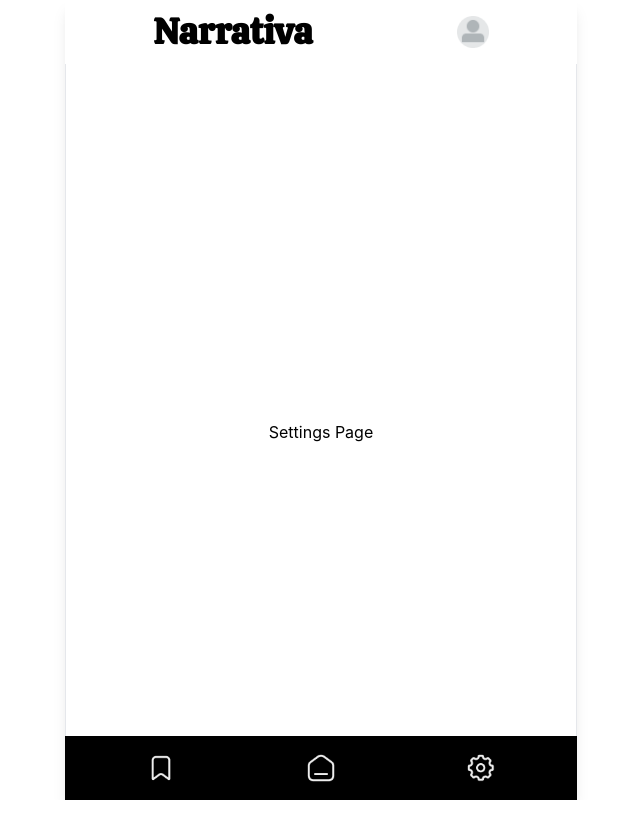
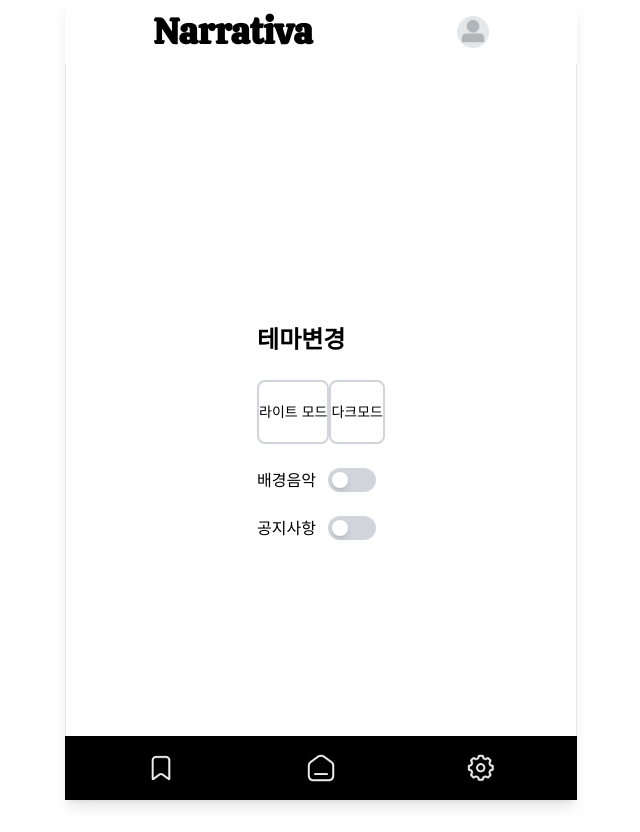
Before and after one commit to AI-X-4-A1-FINAL/Narrativa_Frontend, a React (Create React App) app: page /settings in a window 1280 px wide. Shown: the whole page, without its empty margins (319-959 px from the left). Before the commit the page ends 800 px from the top, so only its background shows below. Built offline with nearby package versions, Linux system fonts and the light colour scheme.

Commit message:
game intro page추가, 홈에서 이미지 클릭시 해당 장르 및 이미지, 태그 표시되도록 설정,설정 페이지 추가

```diff
--- a/src/App.tsx
+++ b/src/App.tsx
@@ -9,6 +9,7 @@ import Settings from './user_pages/Settings';
 import DeleteAccount from './user_pages/DeleteAccount';
 import Footer from './components/Footer';
 import Header from './components/Header';
+import GameIntro from './components/GameIntro';
 
 
 
@@ -26,6 +27,7 @@ const App: React.FC = () => {
             <Route path="/bookmarks" element={<Bookmarks />} />
             <Route path="/settings" element={<Settings />} />
             <Route path="/delete-account" element={<DeleteAccount />} />
+            <Route path="/game-intro" element={<GameIntro />} />
           </Routes>
         </main>
         <Footer />
--- /dev/null
+++ b/src/components/GameIntro.tsx
@@ -0,0 +1,49 @@
+import React from 'react';
+import { useLocation } from 'react-router-dom';
+
+interface LocationState {
+    genre: string;
+    tags: string[];
+    image: string;
+}
+
+const GameIntro: React.FC = () => {
+    const location = useLocation();
+    const { genre, tags, image } = location.state as LocationState;
+
+    const startGame = () => {
+        alert('Game Starting...');
+    };
+
+    return (
+        <div className="bg-white flex flex-col items-center justify-center min-h-screen">
+            <div className="border-2 border-gray-300 rounded-lg h-48 mb-4 flex items-center justify-center">
+                <img src={image} alt={genre} className="w-full h-full object-cover" />
+            </div>
+            <p className="text-gray-700 text-center mb-4">
+                {tags.map((tag, index) => (
+                    <span
+                        key={index}
+                        className="inline-block text-gray-700 text-sm font-semibold mr-2 px-3 py-1 rounded-full"
+                    >
+                        #{tag}
+                    </span>
+                ))}
+                <br />
+                여기는 해당 게임 설명 창입니다.<br />
+                이런식으로 텍스트가 추가될 예정이에요.<br />
+                생존.. 잘 하시길 굿럭
+            </p>
+
+            {/* Start Button */}
+            <button
+                onClick={startGame}
+                className="bg-custom-purple text-white font-bold py-2 px-4 rounded w-full hover:bg-blue-900 transition duration-200"
+            >
+                start
+            </button>
+        </div>
+    );
+};
+
+export default GameIntro;
--- a/src/user_pages/Home.tsx
+++ b/src/user_pages/Home.tsx
@@ -1,20 +1,35 @@
 import React from 'react';
+import { useNavigate } from 'react-router-dom';
 
 const Home: React.FC = () => {
+    const navigate = useNavigate();
+
+    // 장르 선택 함수
+    const handleClick = (genre: string, tags: string[], image: string) => {
+        navigate('/game-intro', {
+            state: {
+                genre,
+                tags,
+                image,
+            },
+        });
+    };
+
     return (
         <div className="flex justify-around items-center w-full max-w-lg mx-auto p-4 text-black bottom-0 min-h-screen overflow-y-auto">
             <div className="container mx-auto p-6">
-                {/* Notice */}
                 <div className="border-b border-gray-300 pb-4 mb-4">
                     <h2 className="text-lg font-semibold">공지사항 :</h2>
                 </div>
-                {/* Genre */}
                 <div className="flex flex-col items-center space-y-6">
                     <div className="w-full max-w-md">
-                        <div className="text-left font-semibold rounded-md opacity-90 mb-2">
-                            # 추리 # 미스테리
+                        <div className="text-left font-semibold opacity-90">
+                                #추리 #미스테리
                         </div>
-                        <div className="border rounded-lg overflow-hidden shadow-lg">
+                        <div
+                            className="border rounded-lg overflow-hidden shadow-lg cursor-pointer"
+                            onClick={() => handleClick('추리', ['추리', '미스테리'], '/images/choori.png')}
+                        >
                             <img
                                 src="/images/choori.png"
                                 alt="Mystery"
@@ -23,17 +38,22 @@ const Home: React.FC = () => {
                         </div>
                     </div>
 
+
                     <div className="w-full max-w-md">
-                        <div className="text-left font-semibold rounded-md opacity-90 mb-2">
-                            # 로맨스 # 판타지
+                        <div className="text-left font-semibold opacity-90">
+                                #연애 #로맨스 #판타지
                         </div>
-                        <div className="border rounded-lg overflow-hidden shadow-lg">
+                        <div
+                                className="border rounded-lg overflow-hidden shadow-lg cursor-pointer"
+                                onClick={() => handleClick('연애', ['연애', '시뮬레이션', '로맨스'], '/images/love.png')}
+                            >
                                 <img
                                     src="/images/love.png"
                                     alt="Romance"
                                     className="w-full h-64 object-cover"
                                 />
                             </div>
+
                     </div>
                 </div>
             </div>
--- a/src/user_pages/Settings.tsx
+++ b/src/user_pages/Settings.tsx
@@ -1,7 +1,66 @@
-import React from 'react';
+import React, { useState } from 'react';
 
 const Settings: React.FC = () => {
-  return <div>Settings Page</div>;
+    const [isBackgroundMusicOn, setIsBackgroundMusicOn] = useState(false);
+    const [isNotificationsOn, setIsNotificationsOn] = useState(false);
+
+    const handleToggle = (setter: React.Dispatch<React.SetStateAction<boolean>>) => {
+        setter(prev => !prev);
+    };
+
+    return (
+        <div className="flex justify-around items-center w-full mx-auto p-4 text-black bottom-0 min-h-screen overflow-y-auto">
+            <div className="container mx-auto p-6">
+                <h1 className="text-2xl font-bold mb-6">테마변경</h1>
+                <div className="flex justify-between mb-6">
+                    <div className="flex items-center">
+                        <div className="w-30 h-16 border-2 border-gray-300 flex items-center justify-center rounded-lg">
+                            <span className="text-sm">라이트 모드</span>
+                        </div>
+                    </div>
+                    <div className="flex items-center">
+                        <div className="w-30 h-16 border-2 border-gray-300 flex items-center justify-center rounded-lg">
+                            <span className="text-sm">다크모드</span>
+                        </div>
+                    </div>
+                </div>
+                <div className="mb-6">
+                    <label className="flex items-center cursor-pointer">
+                        <span className="mr-3">배경음악</span>
+                        <div
+                            className={`w-12 h-6 flex items-center rounded-full p-1 cursor-pointer ${
+                                isBackgroundMusicOn ? 'bg-custom-purple' : 'bg-gray-300'
+                            }`}
+                            onClick={() => handleToggle(setIsBackgroundMusicOn)}
+                        >
+                            <div
+                                className={`w-4 h-4 bg-white rounded-full shadow-md transform transition-transform duration-300 ${
+                                    isBackgroundMusicOn ? 'translate-x-6' : 'translate-x-0'
+                                }`}
+                            />
+                        </div>
+                    </label>
+                </div>
+                <div>
+                    <label className="flex items-center cursor-pointer">
+                        <span className="mr-3">공지사항</span>
+                        <div
+                            className={`w-12 h-6 flex items-center rounded-full p-1 cursor-pointer ${
+                                isNotificationsOn ? 'bg-custom-purple' : 'bg-gray-300'
+                            }`}
+                            onClick={() => handleToggle(setIsNotificationsOn)}
+                        >
+                            <div
+                                className={`w-4 h-4 bg-white rounded-full shadow-md transform transition-transform duration-300 ${
+                                    isNotificationsOn ? 'translate-x-6' : 'translate-x-0'
+                                }`}
+                            />
+                        </div>
+                    </label>
+                </div>
+            </div>
+        </div>
+    );
 };
 
 export default Settings;
--- a/tailwind.config.js
+++ b/tailwind.config.js
@@ -7,6 +7,7 @@ module.exports = {
     extend: {
       colors: {
         'custom-yellow': '#FFE617',
+        'custom-purple': '#2a3abf'
       },
       fontFamily: {
         'custom-font': ['Calistoga-Regular', 'sans-serif'],
```
Also changed, not shown: src/user_pages/Profile.tsx (+85 -7 lines). Lines whose indentation alone changed are shown as unchanged.
